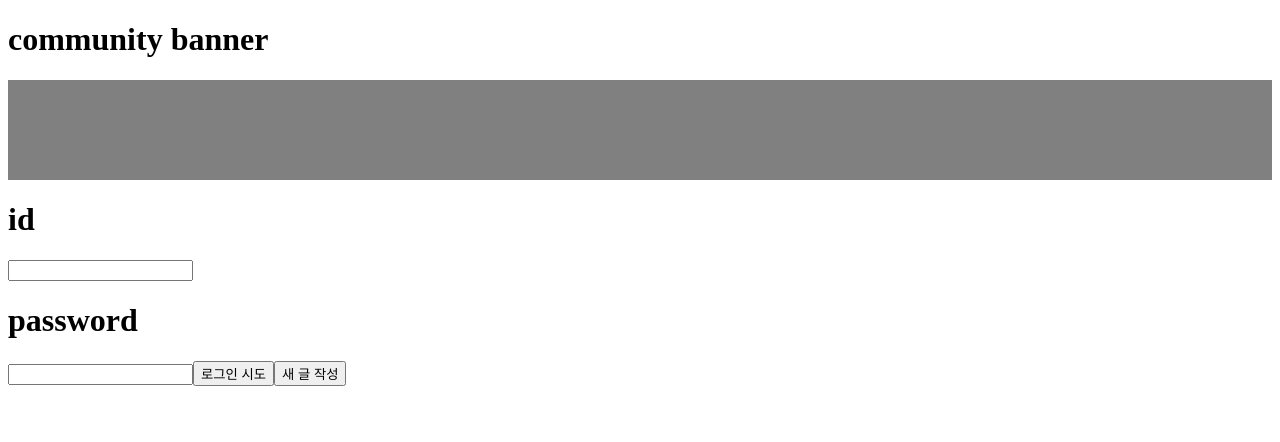
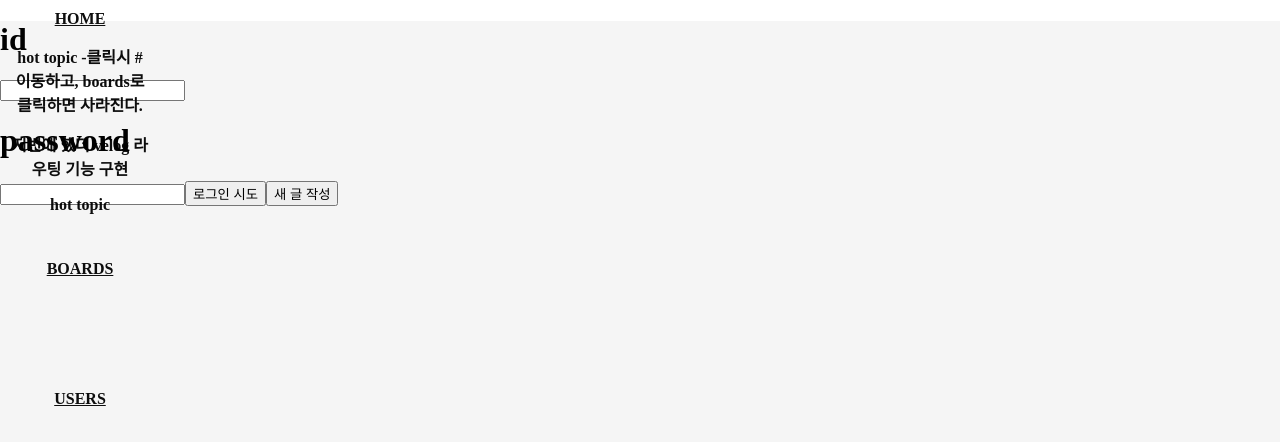
Before and after one commit to ohsuhyeon0119/community_web, a React (Vite) app: page /login in a window 1280 px wide. Shown: the top 442 px of the page. Built offline with nearby package versions, Linux system fonts and the light colour scheme; no server answers.

Commit message:
home 화면 기본 디자인

```diff
--- a/package.json
+++ b/package.json
@@ -13,12 +13,16 @@
     "@types/react-router-dom": "^5.3.3",
     "react": "^18.2.0",
     "react-dom": "^18.2.0",
+    "react-icons": "^4.11.0",
     "react-router-dom": "^6.17.0",
+    "styled-component": "^2.8.0",
+    "styled-components": "^6.1.0",
     "v6": "^0.0.0"
   },
   "devDependencies": {
     "@types/react": "^18.2.15",
     "@types/react-dom": "^18.2.7",
+    "@types/styled-components": "^5.1.29",
     "@typescript-eslint/eslint-plugin": "^6.0.0",
     "@typescript-eslint/parser": "^6.0.0",
     "@vitejs/plugin-react": "^4.0.3",
--- a/src/App.css
+++ b/src/App.css
@@ -0,0 +1,35 @@
+body {
+  margin: 0px;
+}
+
+.Nav {
+  top: 0px;
+  position: fixed;
+  color: black;
+  height: 100vh;
+  width: 160px;
+  opacity: 0.95;
+}
+
+.grid-container {
+  display: grid;
+  grid-template-rows: repeat(3, 1fr); /* 3개의 행, 각각의 높이는 동일하게 1fr */
+  grid-template-columns: 1fr; /* 1개의 열 */
+  gap: 10px; /* 그리드 항목 사이의 간격 설정 (원하는 크기로 변경 가능) */
+  width: 100%; /* 그리드 컨테이너의 너비 설정 (원하는 크기로 변경 가능) */
+  height: 500px;
+  margin: 0 auto; /* 가운데 정렬을 위한 설정 */
+}
+
+.grid-item {
+  padding: 10px; /* 그리드 항목 내부 패딩 (선택 사항) */
+  text-align: center; /* 내부 텍스트 가운데 정렬 (선택 사항) */
+  color: black;
+  font-weight: bold;
+}
+
+main {
+  margin-left: 180px;
+  justify-content: center;
+  align-items: center;
+}
--- a/src/App.tsx
+++ b/src/App.tsx
@@ -4,6 +4,7 @@ import { Thread } from './pages/Thread';
 import { Create } from './components/Create';
 import { Home } from './pages/Home';
 import { useState } from 'react';
+import { Link } from 'react-router-dom';
 
 export const apiURL = import.meta.env.VITE_API_URL;
 
@@ -50,11 +51,67 @@ function Login() {
   );
 }
 function SignUp() {
+  const [username, setUsername] = useState('');
+
   const [inputId, setInputId] = useState('');
   const [inputPassword, setInputPassword] = useState('');
-  const [inputPasswordCheck, setInputPasswordCheck] = useState('');
 
-  return <></>;
+  return (
+    <>
+      <h1>username</h1>
+      <input
+        value={username}
+        onChange={(e) => {
+          setUsername(e.target.value);
+        }}
+      ></input>
+      <h1>id</h1>
+      <input
+        value={inputId}
+        onChange={(e) => {
+          setInputId(e.target.value);
+        }}
+      ></input>
+      <h1>password</h1>
+      <input
+        value={inputPassword}
+        onChange={(e) => {
+          setInputPassword(e.target.value);
+        }}
+      ></input>
+      <button
+        onClick={async () => {
+          setUsername('');
+          setInputId('');
+          setInputPassword('');
+          const userData = {
+            name: username,
+            id: inputId,
+            password: inputPassword,
+          };
+          try {
+            const response = await fetch(`${apiURL}/signup`, {
+              method: 'PUT',
+              headers: {
+                'Content-Type': 'application/json',
+              },
+              body: JSON.stringify(userData),
+            });
+
+            if (response.ok) {
+              console.log('회원가입 성공');
+            } else {
+              console.error('회원가입 실패');
+            }
+          } catch (error) {
+            console.error('네트워크 오류:', error);
+          }
+        }}
+      >
+        회원가입
+      </button>
+    </>
+  );
 }
 
 function Header() {
@@ -66,20 +123,41 @@ function Header() {
 }
 function Nav() {
   return (
-    <>
-      <div style={{ height: '100px', background: 'gray' }}></div>
-    </>
+    <div className="Nav">
+      <div className="grid-container">
+        <div className="grid-item">
+          <Link style={{ color: 'black' }} to="/">
+            HOME
+          </Link>
+          <br />
+          <p>hot topic -클릭시 #이동하고, boards로 클릭하면 사라진다.</p>
+          <p>저번에 했더 velog 라우팅 기능 구현</p>
+          <p>hot topic</p>
+        </div>
+        <div className="grid-item">
+          <Link style={{ color: 'black' }} to="/">
+            BOARDS
+          </Link>
+        </div>
+        <div className="grid-item">
+          <Link style={{ color: 'black' }} to="/">
+            USERS
+          </Link>
+        </div>
+      </div>
+    </div>
   );
 }
 
 function App() {
   return (
     <>
-      <Header></Header>
       <Nav></Nav>
+      {/*<Header></Header>*/}
       <Routes>
         <Route path="/" element={<Home></Home>}></Route>
         <Route path="/thread/:id" element={<Thread></Thread>}></Route>
+        <Route path="/signup" element={<SignUp></SignUp>}></Route>
         <Route path="/login" element={<Login></Login>}></Route>
       </Routes>
       <Create></Create>
--- a/src/index.css
+++ b/src/index.css
@@ -0,0 +1,5 @@
+#root {
+  background-color: #f5f5f5f7;
+  height: 100vh;
+  width: 100vw;
+}
--- a/src/pages/Home.tsx
+++ b/src/pages/Home.tsx
@@ -1,16 +1,155 @@
+import { useEffect, useState } from 'react';
 import { ThreadsList } from '../components/ThreadsList';
+import styled, { keyframes, css } from 'styled-components';
+
+const Grid = styled.div`
+  display: grid;
+  grid-template-columns: repeat(5, 1fr);
+  grid-template-rows: repeat(5, 1fr);
+  width: 300px;
+  height: 300px;
+`;
+
+const Cell = styled.div`
+  border: 1px solid #ccc;
+  display: flex;
+  align-items: center;
+  justify-content: center;
+  position: relative;
+`;
+
+const NewDiv = styled.div`
+  background-color: blue;
+  width: 80%;
+  height: 80%;
+  position: absolute;
+`;
+
+interface LogoProps {
+  islogofaded: string | undefined;
+}
+interface explainProps {
+  islogofaded: string | undefined;
+}
+const textIn = keyframes`
+from {
+  opacity: 0;
+  transform: translateY(+100%);
+}
+to {
+  opacity: 1;
+  transform: translateY(0);
+}
+`;
+
+const fadeIn = keyframes`
+from {
+  opacity: 0;
+  transform: scale(0.7);
+}
+to {
+  opacity: 1;
+  transform: scale(1);
+}
+`;
+
+const TextComponent = styled.p<explainProps>`
+  opacity: 0;
+  font-size: 20px;
+  color: black;
+  animation: ${(props) =>
+    !!props.islogofaded
+      ? css`
+          ${textIn} 1s ease-in-out forwards
+        `
+      : 'none'};
+  animation-delay: 0.8s;
+`;
+
+const Mycomponent = styled.span<LogoProps>`
+  font-size: 120px;
+  color: black;
+  & > .letter {
+    display: inline-block;
+    margin-right: 0.2em;
+    opacity: 0;
+    animation: ${(props) =>
+      !!props.islogofaded
+        ? css`
+            ${fadeIn} 1s ease-in-out forwards
+          `
+        : 'none'};
+  }
+  & > .letter_T {
+    font-size: 220px;
+    animation-delay: 0.4s;
+  }
+`;
 
 //처음 접속할때 보여준다
 export function Home() {
+  const [islogofaded, setIsLogoFaded] = useState(false);
+
+  const createRandomDivs = () => {
+    const divs = [];
+    const positions = [];
+    while (divs.length < 10) {
+      const randomIndex = Math.floor(Math.random() * 25);
+      //positions에 randomIndex가 없으면
+
+      if (!positions.includes(randomIndex)) {
+        positions.push(randomIndex);
+        divs.push(
+          <NewDiv
+            key={divs.length}
+            style={
+              {
+                //   top: `${Math.floor(randomIndex / 5) * 20}%`,
+                //  left: `${(randomIndex % 5) * 20}%`,
+              }
+            }
+          />
+        );
+      }
+    }
+    return divs;
+  };
+
+  useEffect(() => {
+    setTimeout(() => {
+      setIsLogoFaded(true);
+    }, 300);
+  }, []);
+  const logostr = ['G', 'E', 'T', 'W', 'O', 'R', 'L', 'D'];
+
   return (
     <>
-      <h1>home</h1>
-      <hr />
       <main>
-        <ThreadsList></ThreadsList>
+        <div style={{ width: '1200px' }}>
+          {' '}
+          {
+            logostr.map((str, index) => {
+              return (
+                <Mycomponent islogofaded={islogofaded ? 'true' : undefined}>
+                  <span className={`letter letter_${str}`}> {str}</span>
+                </Mycomponent>
+              );
+            })
+
+            /*<ThreadsList></ThreadsList>*/
+          }
+        </div>
+        <TextComponent islogofaded={islogofaded ? 'true' : undefined}>
+          세상의 모든 이야기가 만나는 곳
+        </TextComponent>
+        <p>hot topic</p>
+
+        <Grid>
+          {Array.from({ length: 25 }, (_, index) => (
+            <Cell key={index}>{index < 10 && createRandomDivs()}</Cell>
+          ))}
+        </Grid>
       </main>
-
-      <hr />
     </>
   );
 }
```
Also changed, not shown: 1 other file (tests, documents, lock files or other folders).
